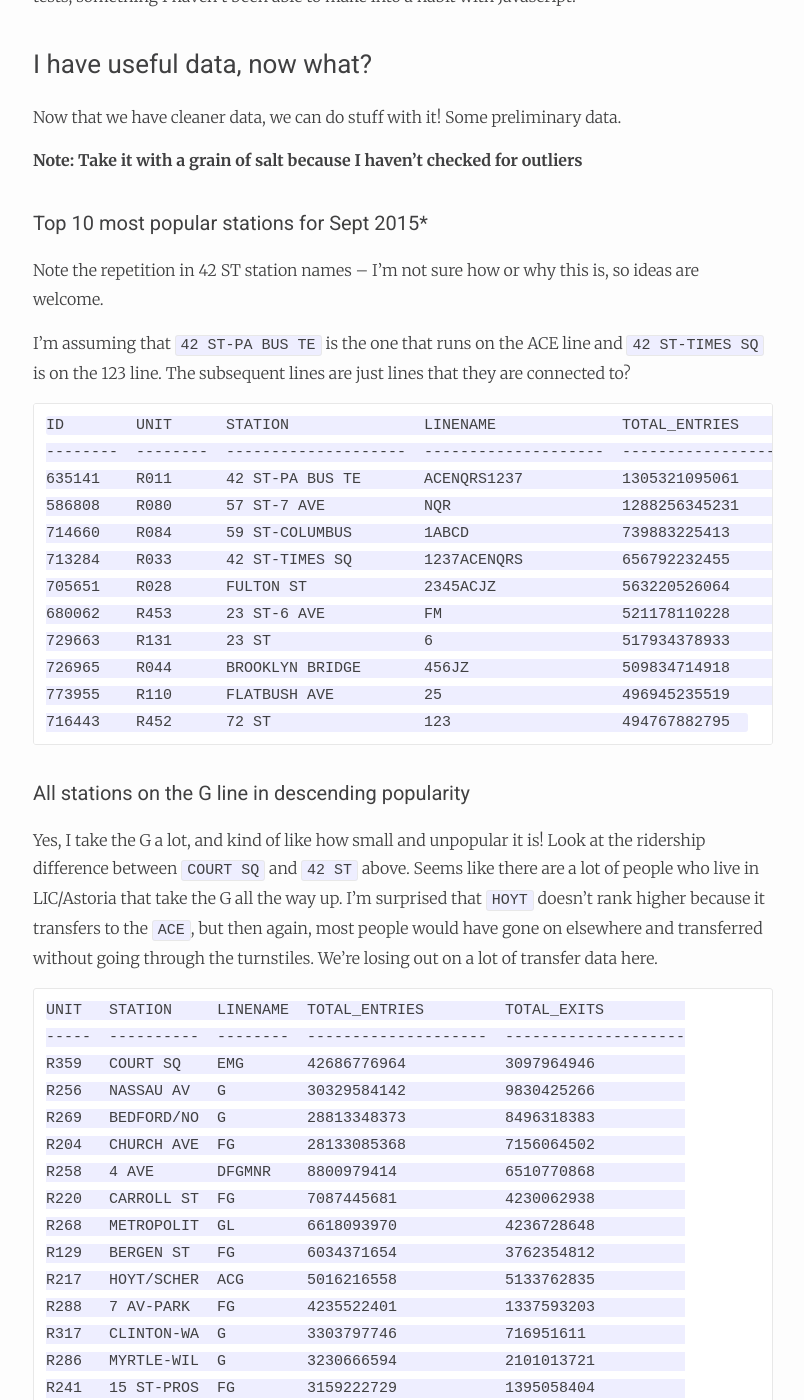
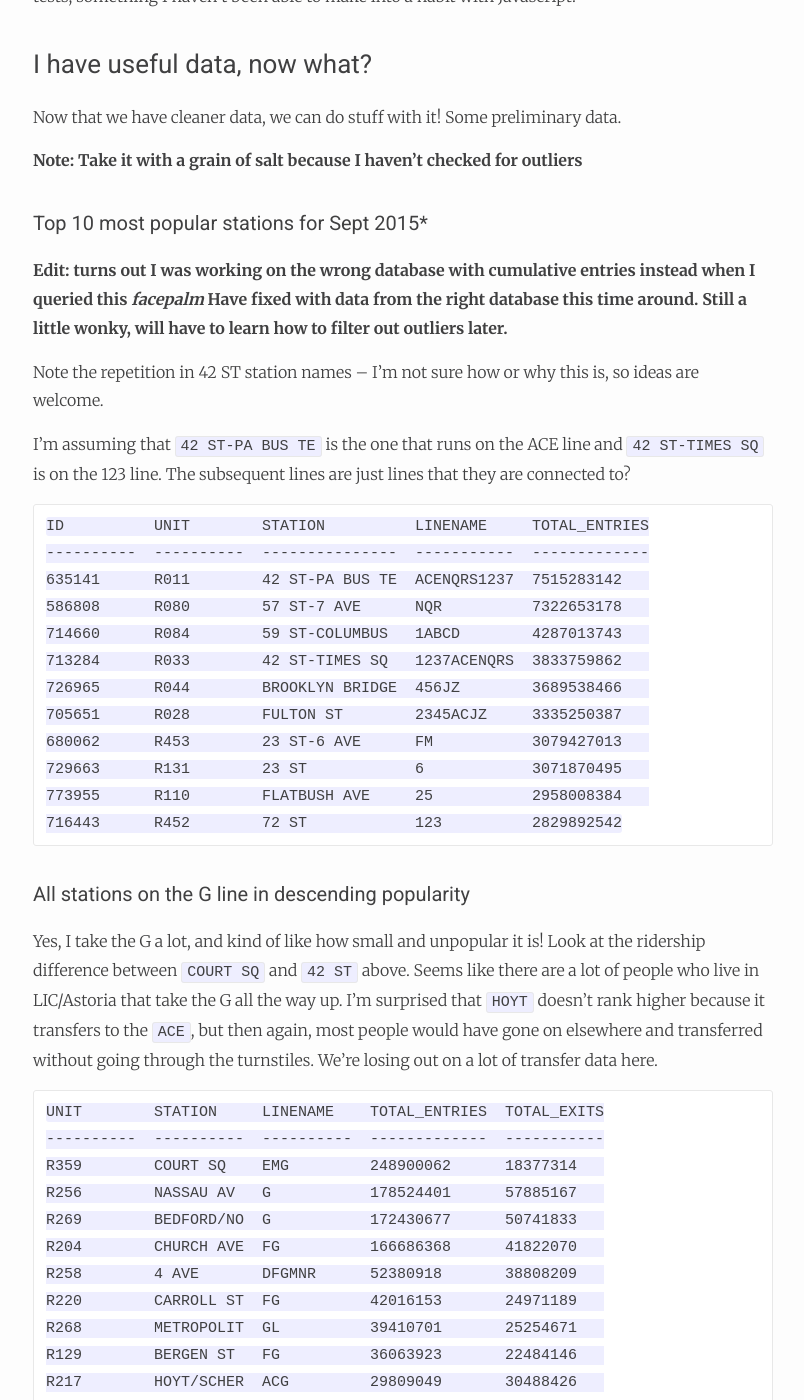
Before and after one commit to piratefsh/piratefsh.github.io, a Jekyll site: the page built from _posts/2015-10-03-mta-subway-turnstile-data.md, in a window 1280 px wide and 1400 px high, scrolled down 1995 px. Shown: the whole window, without its empty margins (237-1041 px from the left). Built offline with Jekyll 4.4.1, drawn with Linux system fonts in a browser that asks for light colours; some of the changed text lies outside the part shown.

Commit message:
Fix data inaccuracy

```diff
--- a/_posts/2015-10-03-mta-subway-turnstile-data.md
+++ b/_posts/2015-10-03-mta-subway-turnstile-data.md
@@ -59,52 +59,52 @@ __Note: Take it with a grain of salt because I haven't checked for outliers__
 
 #### Top 10 most popular stations for Sept 2015*
 
+__Edit: turns out I was working on the wrong database with cumulative entries instead when I queried this *facepalm* Have fixed with data from the right database this time around. Still a little wonky, will have to learn how to filter out outliers later.__
+
 Note the repetition in 42 ST station names -- I'm not sure how or why this is, so ideas are welcome.
 
 I'm assuming that `42 ST-PA BUS TE` is the one that runs on the ACE line and `42 ST-TIMES SQ` is on the 123 line. The subsequent lines are just lines that they are connected to?
 
-    ID        UNIT      STATION               LINENAME              TOTAL_ENTRIES
-    --------  --------  --------------------  --------------------  --------------------
-    635141    R011      42 ST-PA BUS TE       ACENQRS1237           1305321095061
-    586808    R080      57 ST-7 AVE           NQR                   1288256345231
-    714660    R084      59 ST-COLUMBUS        1ABCD                 739883225413
-    713284    R033      42 ST-TIMES SQ        1237ACENQRS           656792232455
-    705651    R028      FULTON ST             2345ACJZ              563220526064
-    680062    R453      23 ST-6 AVE           FM                    521178110228
-    729663    R131      23 ST                 6                     517934378933
-    726965    R044      BROOKLYN BRIDGE       456JZ                 509834714918
-    773955    R110      FLATBUSH AVE          25                    496945235519
-    716443    R452      72 ST                 123                   494767882795
+    ID          UNIT        STATION          LINENAME     TOTAL_ENTRIES
+    ----------  ----------  ---------------  -----------  -------------
+    635141      R011        42 ST-PA BUS TE  ACENQRS1237  7515283142
+    586808      R080        57 ST-7 AVE      NQR          7322653178
+    714660      R084        59 ST-COLUMBUS   1ABCD        4287013743
+    713284      R033        42 ST-TIMES SQ   1237ACENQRS  3833759862
+    726965      R044        BROOKLYN BRIDGE  456JZ        3689538466
+    705651      R028        FULTON ST        2345ACJZ     3335250387
+    680062      R453        23 ST-6 AVE      FM           3079427013
+    729663      R131        23 ST            6            3071870495
+    773955      R110        FLATBUSH AVE     25           2958008384
+    716443      R452        72 ST            123          2829892542
 
 #### All stations on the G line in descending popularity
 
 Yes, I take the G a lot, and kind of like how small and unpopular it is! Look at the ridership difference between `COURT SQ` and `42 ST` above. Seems like there are a lot of people who live in LIC/Astoria that take the G all the way up. I'm surprised that `HOYT` doesn't rank higher because it transfers to the `ACE`, but then again, most people would have gone on elsewhere and transferred without going through the turnstiles. We're losing out on a lot of transfer data here.
 
-
-
-    UNIT   STATION     LINENAME  TOTAL_ENTRIES         TOTAL_EXITS
-    -----  ----------  --------  --------------------  --------------------
-    R359   COURT SQ    EMG       42686776964           3097964946
-    R256   NASSAU AV   G         30329584142           9830425266
-    R269   BEDFORD/NO  G         28813348373           8496318383
-    R204   CHURCH AVE  FG        28133085368           7156064502
-    R258   4 AVE       DFGMNR    8800979414            6510770868
-    R220   CARROLL ST  FG        7087445681            4230062938
-    R268   METROPOLIT  GL        6618093970            4236728648
-    R129   BERGEN ST   FG        6034371654            3762354812
-    R217   HOYT/SCHER  ACG       5016216558            5133762835
-    R288   7 AV-PARK   FG        4235522401            1337593203
-    R317   CLINTON-WA  G         3303797746            716951611
-    R286   MYRTLE-WIL  G         3230666594            2101013721
-    R241   15 ST-PROS  FG        3159222729            1395058404
-    R299   BROADWAY    G         2432778191            1802209267
-    R287   CLASSON AV  G         2340248666            2287034710
-    R239   GREENPOINT  G         2286162763            1402662188
-    R318   FULTON ST   G         2056953955            2119567171
-    R289   FT HAMILTO  FG        1725898227            590853872
-    R270   SMITH-9 ST  FG        1704099310            1274924271
-    R316   FLUSHING A  G         1180127765            1159380049
-    R360   VAN ALSTON  G         919771530             1042047252
+    UNIT        STATION     LINENAME    TOTAL_ENTRIES  TOTAL_EXITS
+    ----------  ----------  ----------  -------------  -----------
+    R359        COURT SQ    EMG         248900062      18377314
+    R256        NASSAU AV   G           178524401      57885167
+    R269        BEDFORD/NO  G           172430677      50741833
+    R204        CHURCH AVE  FG          166686368      41822070
+    R258        4 AVE       DFGMNR      52380918       38808209
+    R220        CARROLL ST  FG          42016153       24971189
+    R268        METROPOLIT  GL          39410701       25254671
+    R129        BERGEN ST   FG          36063923       22484146
+    R217        HOYT/SCHER  ACG         29809049       30488426
+    R288        7 AV-PARK   FG          25362691       7996743
+    R317        CLINTON-WA  G           19619335       4252381
+    R286        MYRTLE-WIL  G           19350748       12598318
+    R241        15 ST-PROS  FG          18728069       8269590
+    R299        BROADWAY    G           14289913       10596625
+    R287        CLASSON AV  G           13911699       13593579
+    R239        GREENPOINT  G           13700077       8417595
+    R318        FULTON ST   G           12306053       12674774
+    R289        FT HAMILTO  FG          10381010       3556658
+    R270        SMITH-9 ST  FG          10210066       7663262
+    R316        FLUSHING A  G           7076375        6954122
+    R360        VAN ALSTON  G           5435475        6156631
 
 I also have other snippets of data on the [Github README](https://github.com/piratefsh/mta-turnstile-cruncher).
 
```
